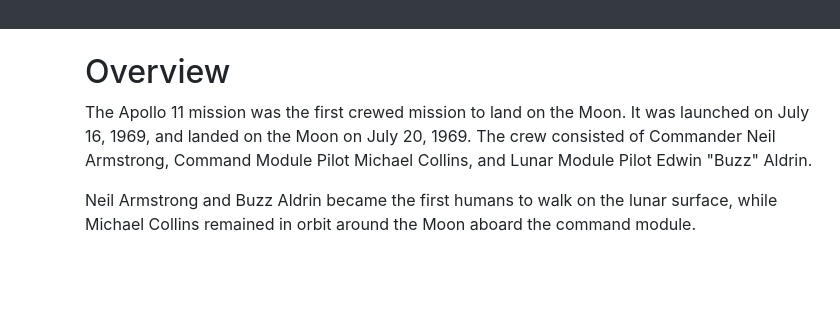
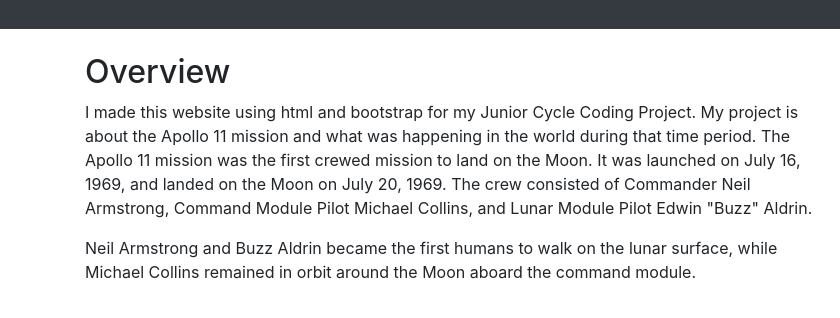
Before and after one commit to Static303/space-station-site, a plain HTML site: page index.html in a window 1280 px wide. Shown: the part 94-412 px from the top of the page, 0-840 px from the left. Drawn offline with nearby package versions, Linux system fonts and the light colour scheme; grey boxes are pictures that could not be loaded.

Commit message:
Update index.html

```diff
--- a/index.html
+++ b/index.html
@@ -19,7 +19,7 @@
     <div class="row">
         <div class="col-md-8">
             <h2>Overview</h2>
-            <p>The Apollo 11 mission was the first crewed mission to land on the Moon. It was launched on July 16, 1969, and landed on the Moon on July 20, 1969. The crew consisted of Commander Neil Armstrong, Command Module Pilot Michael Collins, and Lunar Module Pilot Edwin "Buzz" Aldrin.</p>
+            <p>I made this website using html and bootstrap for my Junior Cycle Coding Project. My project is about the Apollo 11 mission and what was happening in the world during that time period. The Apollo 11 mission was the first crewed mission to land on the Moon. It was launched on July 16, 1969, and landed on the Moon on July 20, 1969. The crew consisted of Commander Neil Armstrong, Command Module Pilot Michael Collins, and Lunar Module Pilot Edwin "Buzz" Aldrin.</p>
             <p>Neil Armstrong and Buzz Aldrin became the first humans to walk on the lunar surface, while Michael Collins remained in orbit around the Moon aboard the command module.</p>
         </div>
         <div class="col-md-4">
```
